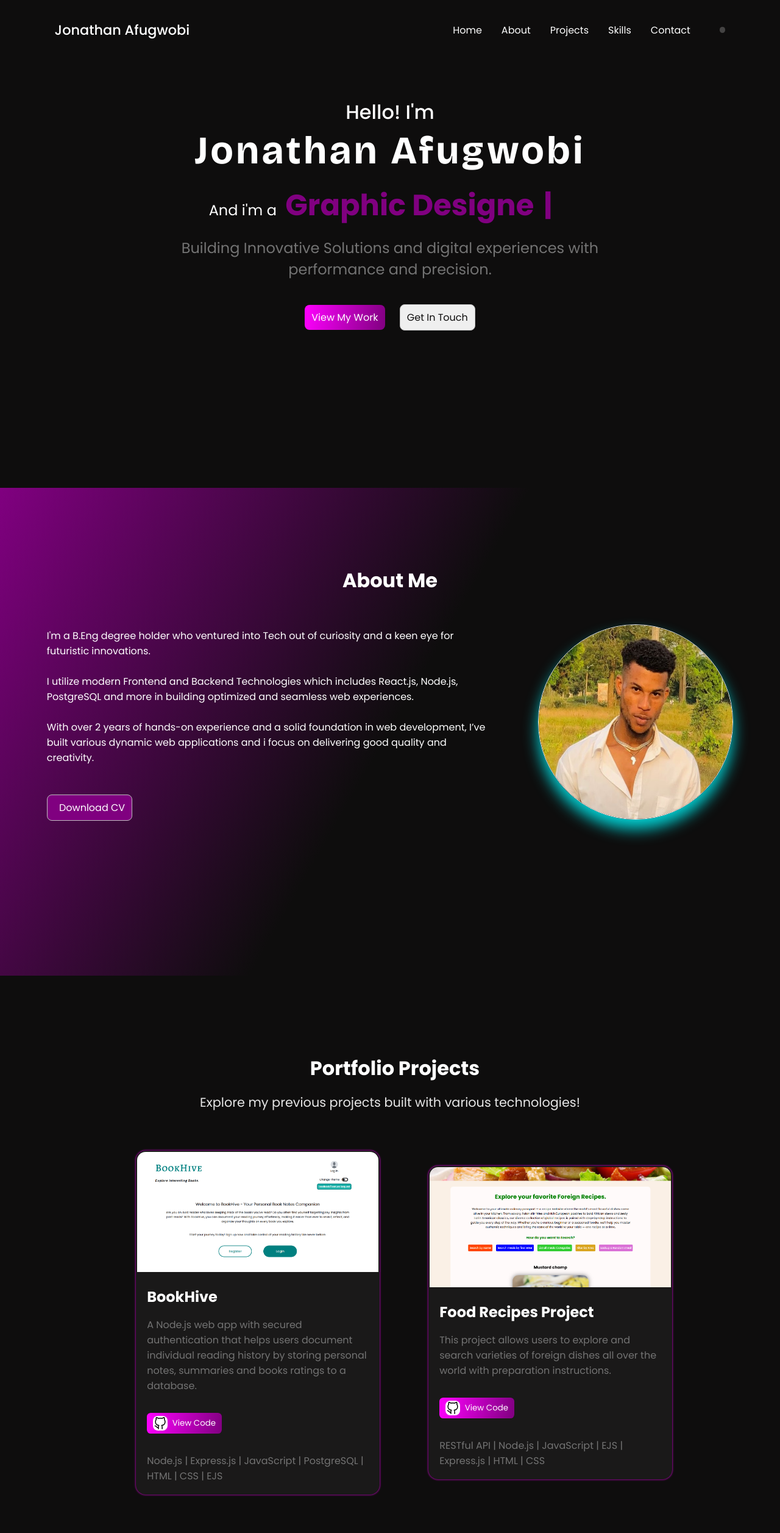
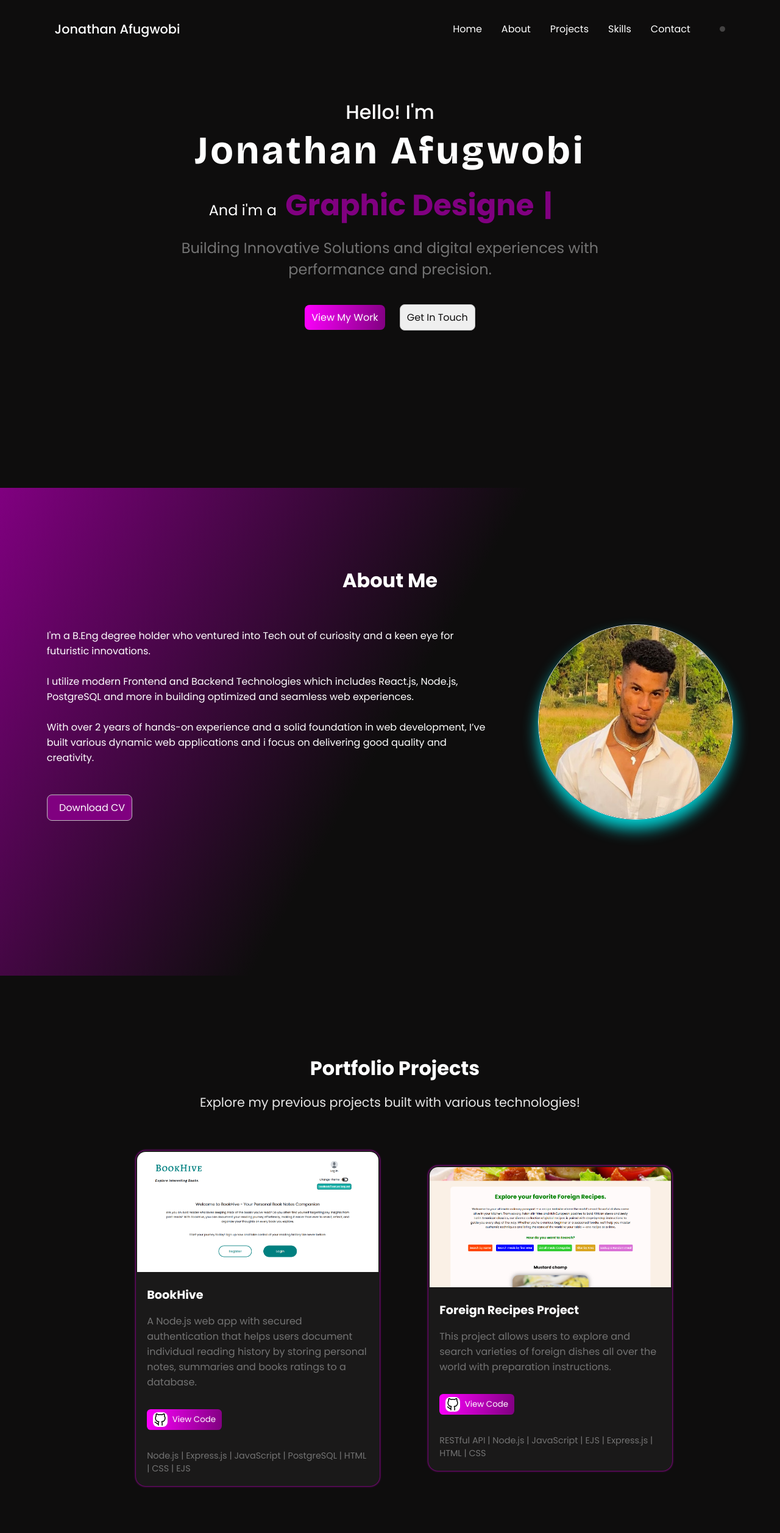
Before and after one commit to Dopetwist/Portfolio-site, a React (Vite) app: page / in a window 1280 px wide. Shown: the top 2514 px of the page at 61% size. Built offline with nearby package versions, Linux system fonts and the light colour scheme; some icons are missing.

Commit message:
Update index.js contents. Adjust CSS stylings

```diff
--- a/src/index.css
+++ b/src/index.css
@@ -104,7 +104,7 @@ header {
 }
 
 .name h2 {
-    font-size: 1.4rem;
+    font-size: 1.3rem;
     font-weight: 500;
 }
 
@@ -350,6 +350,14 @@ section#about {
 
 .card .details {
     padding: 1rem;
+}
+
+h2.title {
+    font-size: 1.2rem;
+}
+
+p.tech {
+    font-size: 0.9rem;
 }
 
 .descrp {
--- a/src/index.js
+++ b/src/index.js
@@ -10,7 +10,7 @@ const projects = [
     },
     {
         id: 2,
-        title: "Food Recipes Project",
+        title: "Foreign Recipes Project",
         description: "This project allows users to explore and search varieties of foreign dishes all over the world with preparation instructions.",
         img: "/images/projects/recipe.png",
         github: "https://github.com/Dopetwist/Foreign-recipes-project.git",
```
